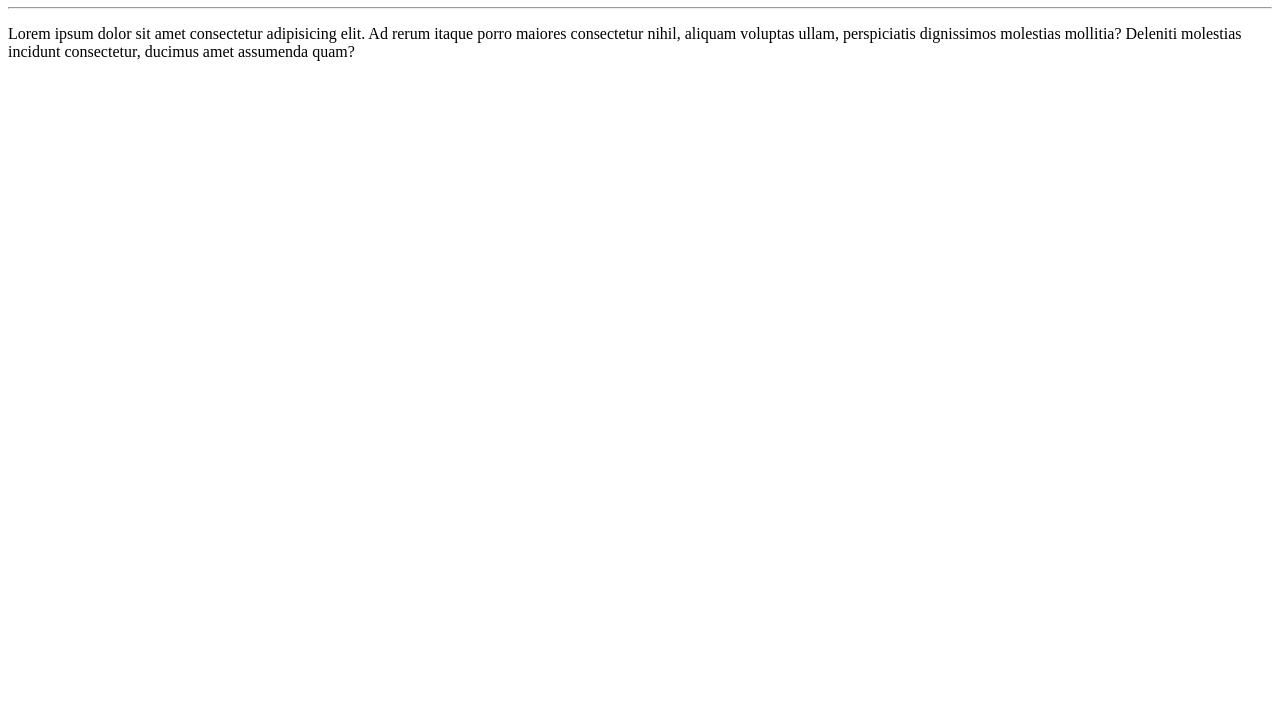
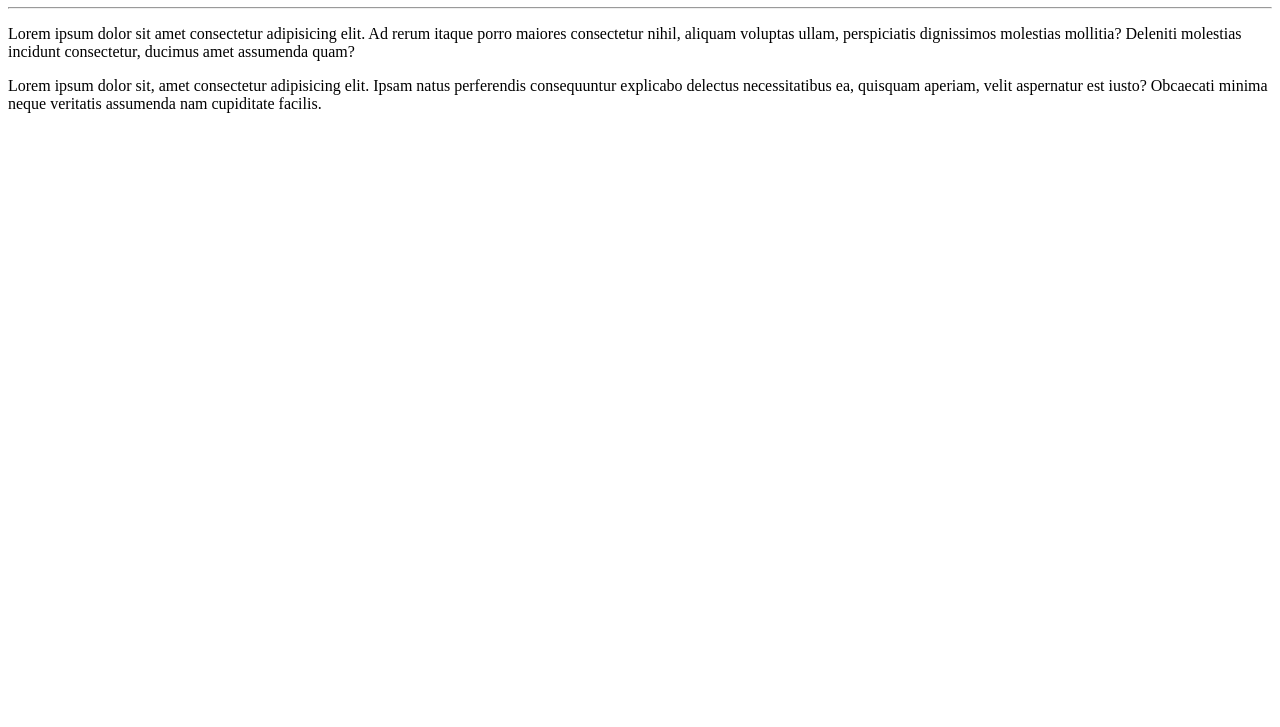
Before and after one commit to Helder-Fernandes-Silva/Ola-Mundo, a plain HTML site: page site-exemplo/index.html in a window 1280 px wide. Shown: the part 73-800 px from the top of the page. Drawn offline with Linux system fonts and the light colour scheme.

Commit message:
adicionei um paragrafo

```diff
--- a/site-exemplo/index.html
+++ b/site-exemplo/index.html
@@ -10,5 +10,6 @@
     <h1>Olá, Mundo!</h1>
     <hr>
     <p>Lorem ipsum dolor sit amet consectetur adipisicing elit. Ad rerum itaque porro maiores consectetur nihil, aliquam voluptas ullam, perspiciatis dignissimos molestias mollitia? Deleniti molestias incidunt consectetur, ducimus amet assumenda quam?</p>
+    <p>Lorem ipsum dolor sit, amet consectetur adipisicing elit. Ipsam natus perferendis consequuntur explicabo delectus necessitatibus ea, quisquam aperiam, velit aspernatur est iusto? Obcaecati minima neque veritatis assumenda nam cupiditate facilis.</p>
 </body>
 </html>
```
